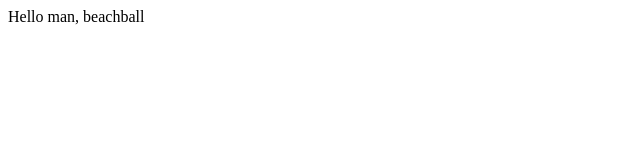
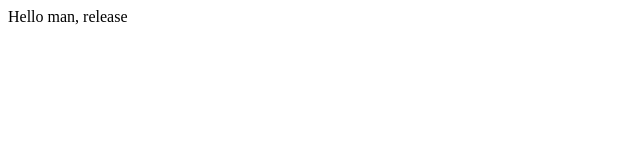
Before and after one commit to supah0t/test-library, a React (Vite) app: page / in a window 1280 px wide. Shown: the top 160 px of the page, without its empty margins (0-640 px from the left). Built offline with nearby package versions, Linux system fonts and the light colour scheme.

Commit message:
feat: new button

```diff
--- a/src/App.tsx
+++ b/src/App.tsx
@@ -1,5 +1,5 @@
 function App() {
-    return <div>Hello man, beachball</div>;
+    return <div>Hello man, release</div>;
 }
 
 export default App;
```
